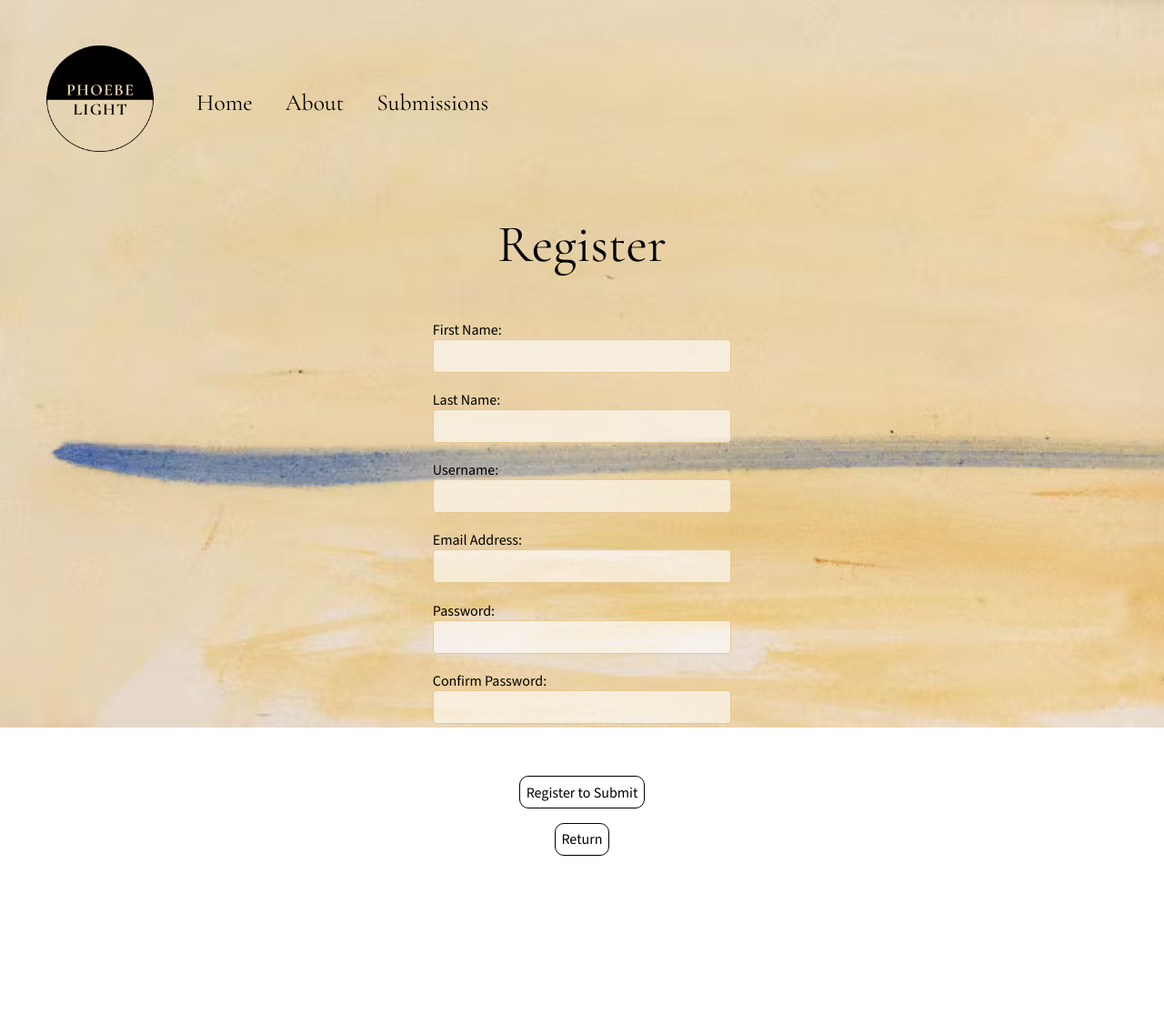
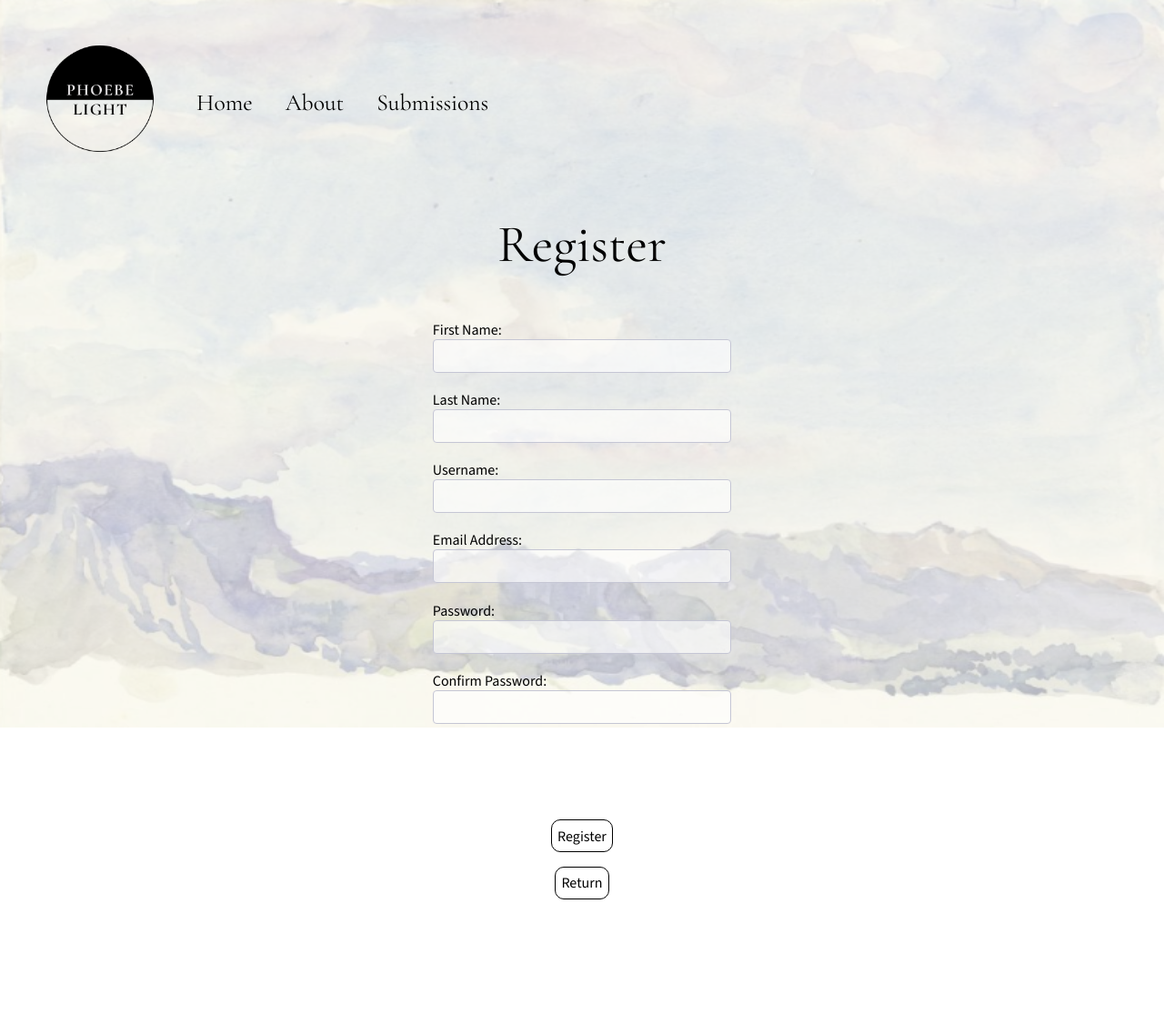
Before and after one commit to annamiriams/phoebe-light, a Django app: page /accounts/register/ in a window 1280 px wide. Shown: the whole page at 91% size. Before the commit the page ends 941 px from the top, so only its background shows below. Run offline with Django 5.2, Linux system fonts and the light colour scheme; some libraries are stand-ins or nearby versions.

Commit message:
styling overhaul

```diff
--- a/accounts/templates/accounts/login.html
+++ b/accounts/templates/accounts/login.html
@@ -14,7 +14,7 @@
             <label>Password:</label>
             <input type="password" name="password" required />
           </div>
-        <div class='login-prompt'>
+        <div class='btn-container'>
             <button type="submit" class='btn-primary'>Log In</button>
             <a href="{% url 'submissions' %}" class='btn-primary'>Return</a>
         </div>
--- a/accounts/templates/accounts/register.html
+++ b/accounts/templates/accounts/register.html
@@ -30,8 +30,8 @@
             <label>Confirm Password:</label>
             <input type="password" name="password2" required />
         </div>
-        <div class='login-prompt'>
-            <button type="submit" class='btn-primary'>Register to Submit</button>
+        <div class='btn-container'>
+            <button type="submit" class='btn-primary'>Register</button>
             <a href="{% url 'submissions' %}" class='btn-primary'>Return</a>
         </div>
     </form>
--- a/main_app/static/css/accounts.css
+++ b/main_app/static/css/accounts.css
@@ -18,7 +18,7 @@
     width: 100%;
     background-color: rgba(255, 255, 255, 0.6);
     color: #000;
-    border: 1px solid #e6c893;
+    border: 1px solid #c5c6d4;
     padding: 10px;
     border-radius: 4px;
     box-sizing: border-box;
@@ -28,21 +28,6 @@
     padding: .6em;
 }
 
-.login-prompt {
-    display: flex;
-    flex-direction: column;
-    align-items: center;
-    gap: 1em;
-    text-align: center;
-    margin: 3em auto;
-    max-width: 500px;
-}
-
-.login-prompt a {
-    display: inline-block;
-    text-align: center;
-}
-
 .helptext {
     display: none;
 }
--- a/main_app/static/css/author-detail.css
+++ b/main_app/static/css/author-detail.css
@@ -9,10 +9,12 @@
 }
 
 .author-bio {
-    padding: 3em 0 0;
+    padding: 10em 0 2em;
 }
 
 .author-bio p {
+    font-family: "Cormorant Garamond", serif;
+    font-weight: 400;
     font-style: italic;
 }
 
--- a/main_app/static/css/base.css
+++ b/main_app/static/css/base.css
@@ -1,4 +1,11 @@
 /* Global styles */
+
+/*
+Color guide
+e6c893: og yellow
+e7e5e7: grey to match logo
+c5c6d4: purple
+ */
 
 body {
     font-size: 16px;
@@ -14,8 +21,8 @@ body {
     left: 0;
     width: 100vw;
     height: 100vh;
-    object-fit: cover;
     z-index: -1;
+    opacity: 0.4;
 }
 
 h1,
@@ -52,8 +59,6 @@ h4 {
     margin: 0 0 1em 0;
 }
 
-
-
 p {
     font-family: "Source Sans 3", sans-serif;
     font-optical-sizing: auto;
@@ -73,7 +78,7 @@ ul {
     align-items: center;
     gap: 1em;
     text-align: center;
-    margin: 3em auto;
+    margin: 6em auto;
     max-width: 500px;
 }
 
@@ -89,23 +94,25 @@ ul {
     font-style: normal;
     font-size: 1em;
     color: black;
-    border: 1px solid black;
+    border: .8px solid black;
     padding: .4em;
     border-radius: 10px;
     background-color: rgba(255, 255, 255, 0.6);
     cursor: pointer;
+    transition-duration: 0.4s;
 }
 
 .btn-secondary {
     display: flex;
     justify-content: center;
     align-items: center;
-    margin: .4em;
+    margin: 1.6em;
     max-width: fit-content;
-    background-color: rgba(235, 202, 150, 0.6);
-    border: none;
-    font-family: "Source Sans 3", sans-serif;
-    font-weight: 300;
-    font-style: normal;
-    font-size: 1em;
+    border: .8px solid black;
+    background-color: rgba(197, 198, 212, 0.6);
 }
+
+.btn-primary:hover,
+.btn-secondary:hover {
+    box-shadow: 0 12px 16px 0 rgba(0, 0, 0, 0.24), 0 17px 50px 0 rgba(0, 0, 0, 0.19);
+}
--- a/main_app/static/css/submissions.css
+++ b/main_app/static/css/submissions.css
@@ -36,7 +36,7 @@ form input,
 form textarea {
     background-color: rgba(255, 255, 255, 0.6);
     color: #000;
-    border: 1px solid #e6c893;
+    border: 1px solid #c5c6d4;
     padding: 10px;
     border-radius: 4px;
     width: 100%;
@@ -110,7 +110,7 @@ form textarea {
 }
 
 .submission-item a {
-    font-weight: 500;
+    font-weight: 300;
     align-self: center;
 }
 
--- a/main_app/templates/main_app/submission_form.html
+++ b/main_app/templates/main_app/submission_form.html
@@ -56,7 +56,7 @@
 {% endif %}
 
 {% else %}
-<div class='login-prompt'>
+<div class='btn-container'>
     <a href='{% url 'register' %}' class='btn-primary'>Register to Submit</a>
     {% comment %} <p>or view your submissions by logging in</p> {% endcomment %}
     <a href='{% url 'login' %}' class='btn-primary'>Log In</a>
--- a/templates/base.html
+++ b/templates/base.html
@@ -25,7 +25,7 @@
 </head>
 
 <body>
-    <img src="{% static 'images/turner-channel-00003.png' %}" alt="A watercolor painting by J. M. W. Turner which is included in his collection titled, The Channel Sketchbook (ca. 1845). The painting shows strokes of butter yellow with a single blue stroke in lower third of the page." class="background-image">
+    <img src="{% static 'images/download1.png' %}" alt="A watercolor painting by J. M. W. Turner which is included in his collection titled, The Channel Sketchbook (ca. 1845). The painting shows strokes of butter yellow with a single blue stroke in lower third of the page." class="background-image">
 
     {% include 'includes/header.html' %}
 
```
Also changed, not shown: main_app/static/css/ckeditor_custom.css (+6 -6 lines), main_app/static/images/PL-logo.png, main_app/static/images/download1.png (added), 2 other files.
